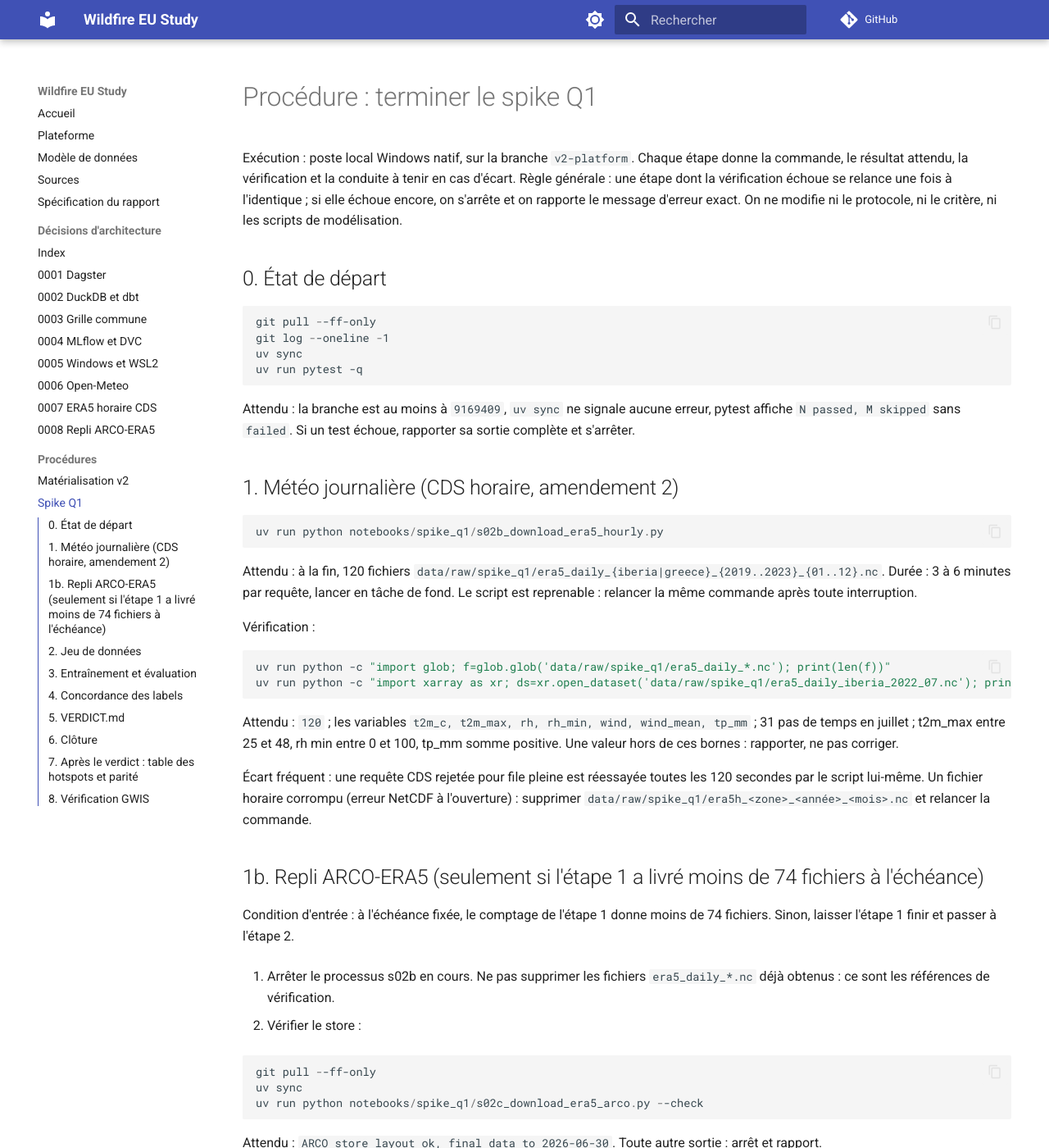
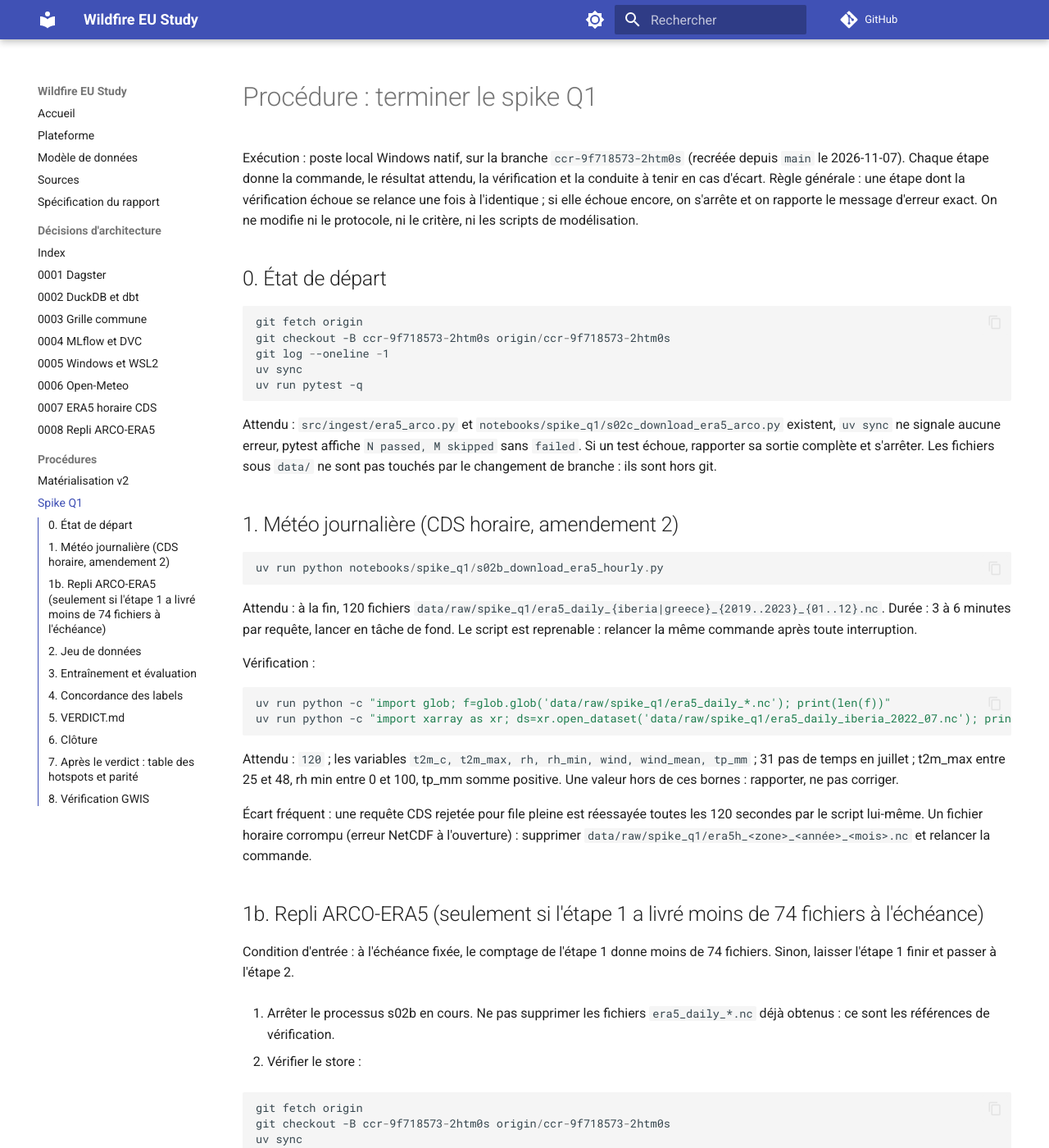
Before and after one commit to MasTristan/wildfire-eu-study, an MkDocs documentation site: the page built from docs/runbooks/spike-q1.md, in a window 1280 px wide and 1400 px high. Shown: the whole window at 82% size. Built offline with MkDocs 1.6.1 and Material for MkDocs 9.7.7, drawn with Linux system fonts in a browser that asks for light colours; comment, search, counter and statistics services are not loaded; some of the changed text lies outside the part shown.

Commit message:
docs(runbooks): point both procedures at the live working branch
v2-platform was merged into main by PR #1 and deleted, so the procedures
named a branch that no longer exists and cited commit hashes rewritten by
that merge. They now sync with an explicit fetch and checkout of
ccr-9f718573-2htm0s, recreated from main for the follow-up work, check
for the presence of the ARCO files instead of a hash, and push there.

````diff
--- a/docs/runbooks/spike-q1.md
+++ b/docs/runbooks/spike-q1.md
@@ -1,6 +1,6 @@
 # Procédure : terminer le spike Q1
 
-Exécution : poste local Windows natif, sur la branche `v2-platform`. Chaque étape donne la commande, le
+Exécution : poste local Windows natif, sur la branche `ccr-9f718573-2htm0s` (recréée depuis `main` le 2026-11-07). Chaque étape donne la commande, le
 résultat attendu, la vérification et la conduite à tenir en cas d'écart.
 Règle générale : une étape dont la vérification échoue se relance une fois
 à l'identique ; si elle échoue encore, on s'arrête et on rapporte le message
@@ -10,15 +10,18 @@ de modélisation.
 ## 0. État de départ
 
 ```powershell
-git pull --ff-only
+git fetch origin
+git checkout -B ccr-9f718573-2htm0s origin/ccr-9f718573-2htm0s
 git log --oneline -1
 uv sync
 uv run pytest -q
 ```
 
-Attendu : la branche est au moins à `9169409`, `uv sync` ne signale aucune
-erreur, pytest affiche `N passed, M skipped` sans `failed`. Si un test échoue,
-rapporter sa sortie complète et s'arrêter.
+Attendu : `src/ingest/era5_arco.py` et `notebooks/spike_q1/s02c_download_era5_arco.py`
+existent, `uv sync` ne signale aucune erreur, pytest affiche
+`N passed, M skipped` sans `failed`. Si un test échoue, rapporter sa
+sortie complète et s'arrêter. Les fichiers sous `data/` ne sont pas
+touchés par le changement de branche : ils sont hors git.
 
 ## 1. Météo journalière (CDS horaire, amendement 2)
 
@@ -57,7 +60,8 @@ moins de 74 fichiers. Sinon, laisser l'étape 1 finir et passer à l'étape 2.
 2. Vérifier le store :
 
 ```powershell
-git pull --ff-only
+git fetch origin
+git checkout -B ccr-9f718573-2htm0s origin/ccr-9f718573-2htm0s
 uv sync
 uv run python notebooks/spike_q1/s02c_download_era5_arco.py --check
 ```
@@ -197,7 +201,7 @@ modification des seuils.
 git add notebooks/spike_q1/out notebooks/spike_q1/VERDICT.md
 git status --short
 git commit -m "spike(q1): verdict, metrics, reliability, concordance and timings"
-git push origin v2-platform
+git push origin ccr-9f718573-2htm0s
 git log --oneline -1
 ```
 
@@ -231,7 +235,7 @@ Puis éditer `data/reference/v1/manifest.json` : ajouter sous
 ```powershell
 git add data/reference/v1/manifest.json
 git commit -m "chore(parity): re-freeze fact_hotspot_countrymonth after the FIRMS window fix"
-git push origin v2-platform
+git push origin ccr-9f718573-2htm0s
 gh release upload v1.0 dist/gold-v1.zip --clobber
 ```
 
````
Also changed, not shown: docs/runbooks/materialise-v2.md (+4 -3 lines).
